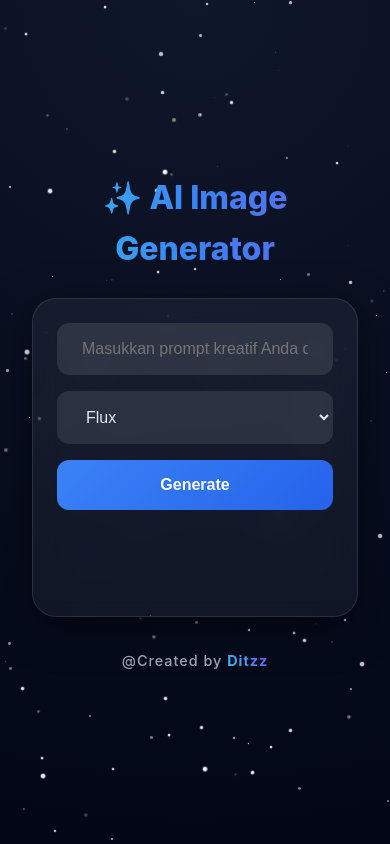
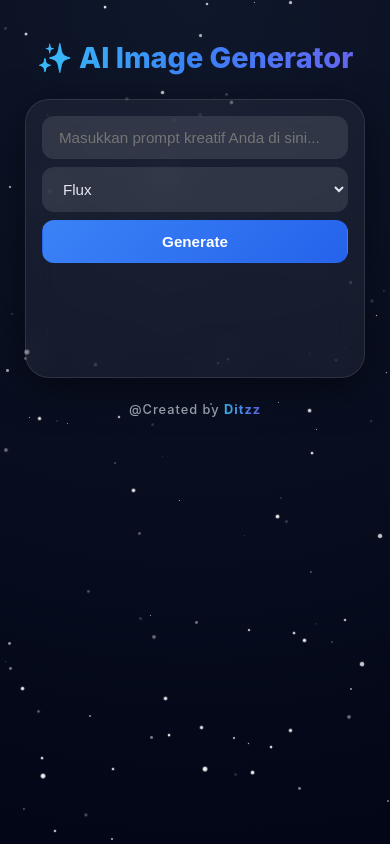
Before and after one commit to Smp-negeri-3-cicurug/ai.image.generator, a website: page public/index.html in a window 390 px wide. Drawn offline with Linux system fonts and the light colour scheme.

Commit message:
Update style.css

```diff
--- a/public/style.css
+++ b/public/style.css
@@ -25,6 +25,7 @@
   --radius-xl: 1rem;
 }
 
+/* Body & background */
 body {
   background: radial-gradient(circle at top, var(--color-dark), var(--color-darkest));
   color: var(--color-text);
@@ -33,11 +34,10 @@ body {
   display: flex;
   flex-direction: column;
   align-items: center;
-  justify-content: center;
+  justify-content: flex-start;
   padding: var(--spacing-xl);
-  line-height: 1.6;
   position: relative;
-  overflow: hidden;
+  overflow-x: hidden;
 }
 
 /* Stars container */
@@ -69,7 +69,7 @@ body {
 /* Title */
 h1 {
   font-size: 2.5rem;
-  margin-bottom: var(--spacing-lg);
+  margin: var(--spacing-lg) 0;
   background: linear-gradient(90deg, var(--color-accent-blue), var(--color-gradient-start), var(--color-accent-purple));
   -webkit-background-clip: text;
   -webkit-text-fill-color: transparent;
@@ -88,6 +88,9 @@ h1 {
   backdrop-filter: blur(15px);
   border: 1px solid rgba(255, 255, 255, 0.1);
   text-align: center;
+  display: flex;
+  flex-direction: column;
+  align-items: center;
   transition: transform 0.3s ease;
 }
 
@@ -98,23 +101,21 @@ h1 {
 /* Input group */
 .input-group {
   display: flex;
+  flex-wrap: wrap;
   gap: var(--spacing-md);
+  justify-content: center;
+  width: 100%;
   margin-bottom: var(--spacing-md);
-  align-items: center;
-  justify-content: center;
-  flex-wrap: wrap;
 }
 
-input, select {
-  flex-grow: 1;
-  padding: var(--spacing-md) var(--spacing-lg);
+input, select, button {
   border-radius: var(--radius-md);
   border: 1px solid transparent;
   font-size: 1rem;
+  padding: var(--spacing-md) var(--spacing-lg);
   background: var(--color-input-bg);
   color: var(--color-text);
   transition: 0.3s;
-  min-width: 200px;
 }
 
 input:focus, select:focus {
@@ -122,29 +123,23 @@ input:focus, select:focus {
   background: rgba(255, 255, 255, 0.15);
 }
 
-select {
-  flex-grow: 0;
-  width: auto;
+input, select {
+  flex: 1 1 100%;
+  min-width: 200px;
 }
 
-/* Button */
 button {
-  padding: var(--spacing-md) var(--spacing-xl);
-  border-radius: var(--radius-md);
-  border: none;
-  font-size: 1rem;
-  font-weight: 700;
+  flex: 1 1 100%;
   cursor: pointer;
   background: linear-gradient(135deg, var(--color-gradient-start), var(--color-gradient-end));
   color: white;
+  font-weight: 700;
   transition: 0.3s;
-  white-space: nowrap;
 }
 
 button:hover {
   transform: translateY(-3px);
   box-shadow: 0 8px 25px rgba(37, 99, 235, 0.6);
-  opacity: 0.95;
 }
 
 button:active {
@@ -156,52 +151,47 @@ button:active {
 #result {
   margin-top: var(--spacing-xl);
   min-height: 50px;
+  width: 100%;
+  display: flex;
+  flex-direction: column;
+  align-items: center;
 }
 
 #result img {
   max-width: 100%;
   border-radius: var(--radius-xl);
   margin-bottom: var(--spacing-md);
-  box-shadow: 0 6px 30px rgba(0, 0, 0, 0.7);
+  box-shadow: 0 6px 30px rgba(0,0,0,0.7);
+  border: 3px solid rgba(255, 255, 255, 0.2);
   animation: fadeIn 0.8s ease-out;
-  border: 3px solid rgba(255, 255, 255, 0.2);
 }
 
 .download-btn {
-  display: inline-block;
   padding: var(--spacing-sm) var(--spacing-lg);
   border-radius: var(--radius-md);
   background: linear-gradient(135deg, var(--color-accent-blue), var(--color-gradient-start));
   color: white;
   font-weight: 600;
   text-decoration: none;
+  margin-top: var(--spacing-sm);
   transition: 0.2s;
-  margin-top: var(--spacing-sm);
 }
 
 .download-btn:hover {
+  transform: translateY(-2px);
   box-shadow: 0 4px 15px rgba(56, 189, 248, 0.5);
-  transform: translateY(-2px);
 }
 
-/* Fade-in */
 @keyframes fadeIn {
   from { opacity: 0; transform: scale(0.9); }
   to { opacity: 1; transform: scale(1); }
 }
 
-/* Responsive */
-@media (max-width: 600px) {
-  .card { padding: var(--spacing-lg); }
-  h1 { font-size: 2rem; }
-  .input-group { flex-direction: column; }
-  input, select, button { width: 100%; }
-}
-
+/* Footer */
 footer {
   margin-top: 2rem;
   text-align: center;
-  font-size: 0.9rem;
+  font-size: 0.85rem;
   color: rgba(226, 232, 240, 0.7);
   letter-spacing: 1px;
   font-weight: 500;
@@ -213,3 +203,40 @@ footer span {
   -webkit-text-fill-color: transparent;
   font-weight: 700;
 }
+
+/* Responsive */
+@media (max-width: 600px) {
+  body {
+    padding: 1rem;
+  }
+
+  h1 {
+    font-size: 1.8rem;
+  }
+
+  .card {
+    width: 95%;
+    padding: 1rem;
+  }
+
+  .input-group {
+    flex-direction: column;
+    gap: 0.5rem;
+  }
+
+  input, select, button {
+    width: 100%;
+    font-size: 0.95rem;
+    padding: 0.75rem 1rem;
+  }
+
+  #result img {
+    width: 100%;
+    height: auto;
+  }
+
+  footer {
+    font-size: 0.8rem;
+    margin-top: 1.5rem;
+  }
+                              }
```
